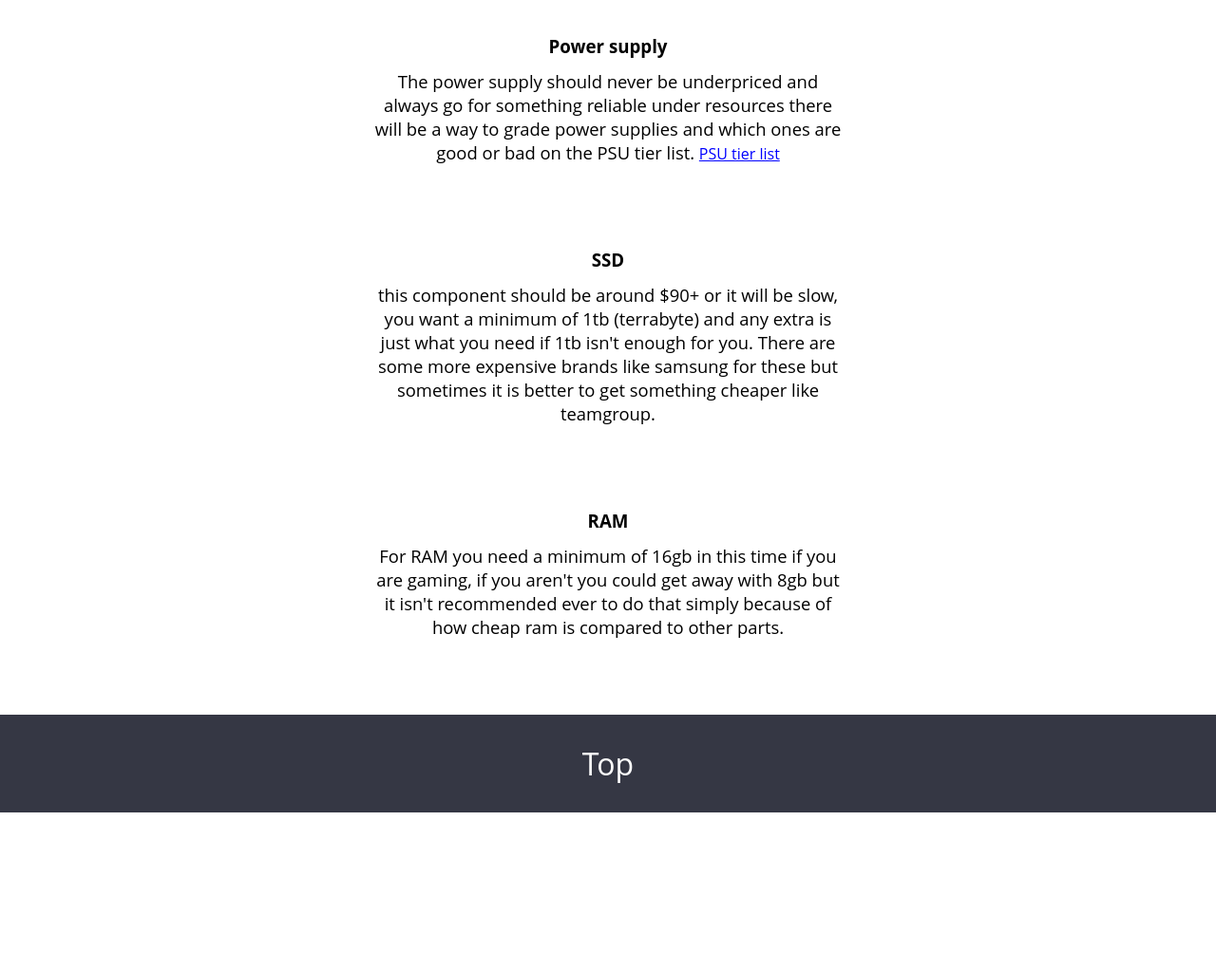
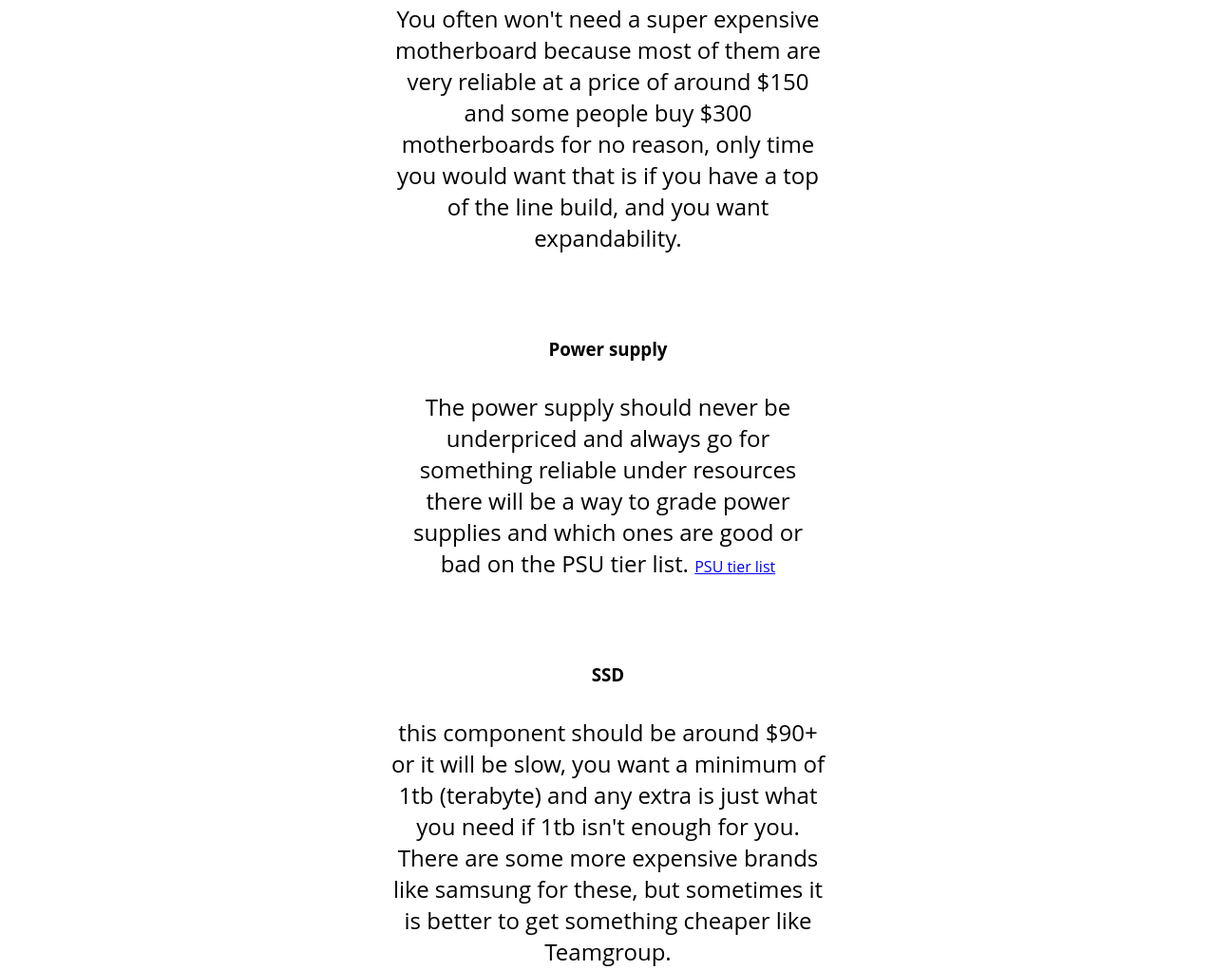
Before and after one commit to Evanosana/Complete-responsive-website, a plain HTML site: page choosing-parts.html in a window 1280 px wide. Shown: the part 767-1789 px from the top of the page at 95% size. Before the commit the page ends 1623 px from the top, so only its background shows below. Drawn offline with Linux system fonts and the light colour scheme.

Commit message:
should be about done

```diff
--- a/choosing-parts.css
+++ b/choosing-parts.css
@@ -82,6 +82,9 @@ ul{
     justify-content: space-around;
     list-style: none;
 }
+.flexier{
+    padding-inline: 1.25rem;
+}
 .link{
     width: 100%;
     text-align: center;
@@ -105,6 +108,8 @@ ul{
         text-align: center;
         margin: 0;
         padding: 0;
+        display: flex;
+        flex-direction: column;
     }
     img{
         width: 250px;
@@ -116,20 +121,6 @@ ul{
         text-decoration: none;
         font-size: 1.75rem;
     }
-    label{
-        display: flex;
-        width: 100%;
-        height: 100%;
-        padding: 1.875rem 0;
-        margin: 0;
-        background-color: #353744;
-        border: none;
-        justify-content: space-around;
-        list-style: none;
-        font-size: 2rem;
-        color: white;
-        cursor: pointer;
-    }
     div{
         margin: 0;
         /* border: 4px solid red; */
@@ -137,8 +128,8 @@ ul{
     p{
         margin: 0;
         display: inline-block;
-        font-size: 1.15rem;
-        padding-inline: 17.5rem;
+        font-size: 1.5rem;
+        padding-inline: 27.5%;
         text-align: center;
         /* border: 4px solid red; */
     }
@@ -163,8 +154,11 @@ ul{
     }
     .link {
         width: 100%;
-        text-align: center;
+        height: 2rem;
         margin-bottom: -.063rem;
+        align-items: center;
+        justify-content: center;
+        display: flex;
     }
     .flexer{
         margin: 2rem;
@@ -175,6 +169,14 @@ ul{
     }
     #Footer{
         margin-top: 3rem;
+        position: fixed;
+        bottom: 0;
+        left: 0;
+        width: 100%;
+        background-color: #353744;
+        text-align: center;
+        padding: 1.875rem 0;
+        display: none;
     }
     .flexy{
         display: inline-flex;
@@ -204,9 +206,9 @@ ul{
         margin: 0 0 0 2.5rem;
     }
     h3, a{
-        margin: 0 0 0.75rem 0;
+        margin: 0 0 2rem 0;
         text-align: center;
-        /* border: 4px solid red; */
+         /*border: 4px solid red;*/
     }
     .flexend{
         margin-bottom: 1.5rem;
--- a/choosing-parts.html
+++ b/choosing-parts.html
@@ -22,7 +22,7 @@
             <h3>GPU & CPU</h3>
             <p>
                 When you are pairing the graphics card and the cpu you have a few choices to make,
-                firstly you need to decide wether you will be going with amd(radeon) or nvidia or for
+                firstly you need to decide whether you will be going with amd (Radeon) or nvidia or for
                 the cpus intel or amd, the graphics card and cpu will be the most expensive part of the
                 build to do as much research as you feel like is necessary and find something.
                 <a id="resourceLink" href="resources.html">Bottleneck calculator</a>
@@ -33,9 +33,9 @@
         <div class="flexier flexer">
             <h3>Motherboard</h3>
             <p>
-                You often times don't need a super expensive motherboard because most of them are very reliable
+                You often won't need a super expensive motherboard because most of them are very reliable
                 at a price of around $150 and some people buy $300 motherboards for no reason, only time you would
-                want that is if you have a top of the line build and you want expandability.
+                want that is if you have a top of the line build, and you want expandability.
             </p>
         </div>
     </div>
@@ -53,9 +53,9 @@
         <div class="flexier flexer">
             <h3>SSD</h3>
             <p>
-                this component should be around $90+ or it will be slow, you want a minimum of 1tb (terrabyte) and any extra
-                is just what you need if 1tb isn't enough for you. There are some more expensive brands like samsung for these
-                but sometimes it is better to get something cheaper like teamgroup.
+                this component should be around $90+ or it will be slow, you want a minimum of 1tb (terabyte) and any extra
+                is just what you need if 1tb isn't enough for you. There are some more expensive brands like samsung for these,
+                but sometimes it is better to get something cheaper like Teamgroup.
             </p>
         </div>
     </div>
@@ -63,7 +63,7 @@
         <div class="flexier flexer">
             <h3>RAM</h3>
             <p>
-                For RAM you need a minimum of 16gb in this time if you are gaming, if you aren't you could get away with 8gb but
+                For RAM, you need a minimum of 16gb in this time if you are gaming, if you aren't you could get away with 8gb, but
                 it isn't recommended ever to do that simply because of how cheap ram is compared to other parts.
             </p>
         </div>
--- a/component.css
+++ b/component.css
@@ -10,33 +10,47 @@ body{
     margin: 0;
     padding: 0;
 }
+.flexier{
+    margin: 0;
+    display: flex;
+    width: 100%;
+    align-items: center;
+    justify-content: center;
+}
+.flexy{
+    text-align: center;
+}
+p{
+    padding-inline: 15%;
+}
 .gpu{
-    width:25rem;
+    width:100%;
 }
 .ssd{
-    margin: -9.375rem 0;
-    width: 25rem;
-}
-.ram{
-    width: 20rem;
+    margin: -8.25rem 0;
+    width: 100%;
 }
 .psu{
     margin: -0.938rem 0;
-    width: 25rem;
+    width: 100%;
 }
 .cpu{
     margin: -0.938rem 0;
-    width: 22rem;
+    width: 100%;
 }
 .mobo{
     margin: 0 1.563rem;
-    width: 16rem;
+    width: 85%;
 }
 li{
     list-style: none;
 }
+.cpu{
+    width: 100%;
+}
 .ram{
     margin: 0 1.563rem;
+    width: 85%;
 }
 a{
     color: white;
@@ -83,7 +97,6 @@ ul{
     list-style: none;
 }
 .link{
-    width: 100%;
     text-align: center;
     margin-bottom: .063rem;
 }
@@ -105,10 +118,6 @@ ul{
         text-align: start;
         margin: 0;
         padding: 0;
-    }
-    img{
-        width: 250px;
-        height: auto;
     }
     a{
         color: white;
@@ -173,7 +182,7 @@ ul{
         text-align: center;
     }
     #Footer{
-        margin-top: 3rem;
+        display: none;
     }
     .flexy{
         display: inline-flex;
@@ -187,6 +196,8 @@ ul{
     .flexier{
         height: 100%;
         display: inline-flex;
+        /*border: 4px solid red;*/
+        width: 85rem;
     }
     .cpu, .psu{
         margin: 0;
@@ -195,17 +206,20 @@ ul{
         width: 22rem;
         height: auto;
     }
-    .psu,.gpu,.ssd{
-        width: 30rem;
+    .psu, .gpu, .ssd{
+        width: 25rem;
         height: auto;
     }
     h1{
         margin: 0 0 0 2.5rem;
     }
     h3{
-        margin: 0 -10rem 0 0;
+        margin: 0 2rem 0 0;
         width: 20rem;
-        border: 4px solid red;
+        /*border: 4px solid red;*/
+    }
+    #ram{
+        margin-top: 2rem;
     }
     .flexend{
         margin-bottom: 1.5rem;
```
Also changed, not shown: components.html (+2 -2 lines), index.html (+1 -1 lines), resources.html (+5 -13 lines), styles.css (+5 -2 lines).
